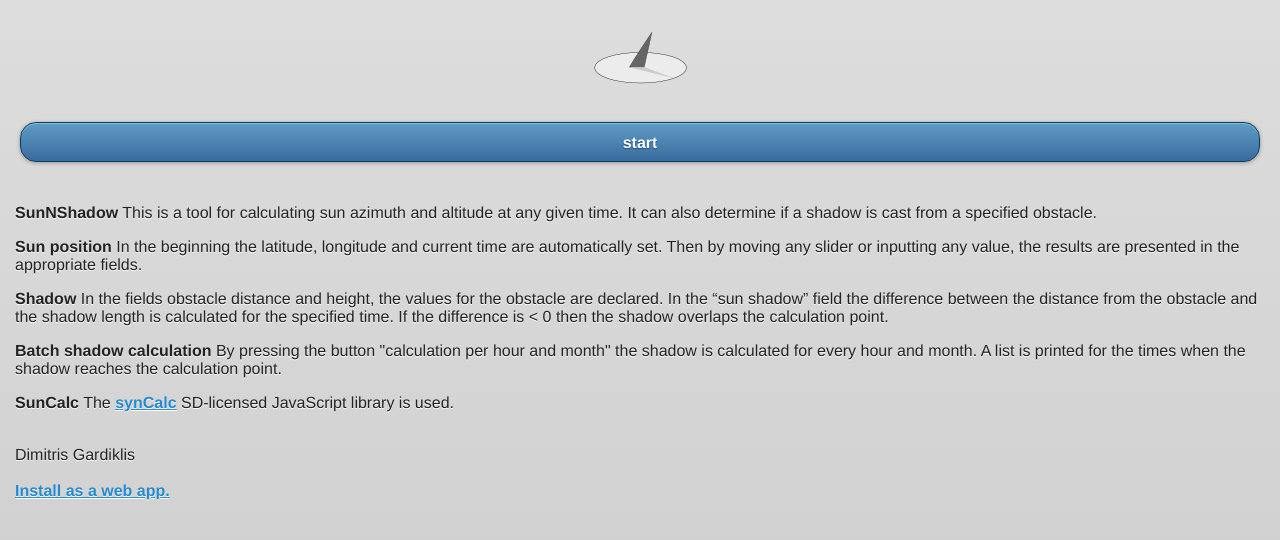
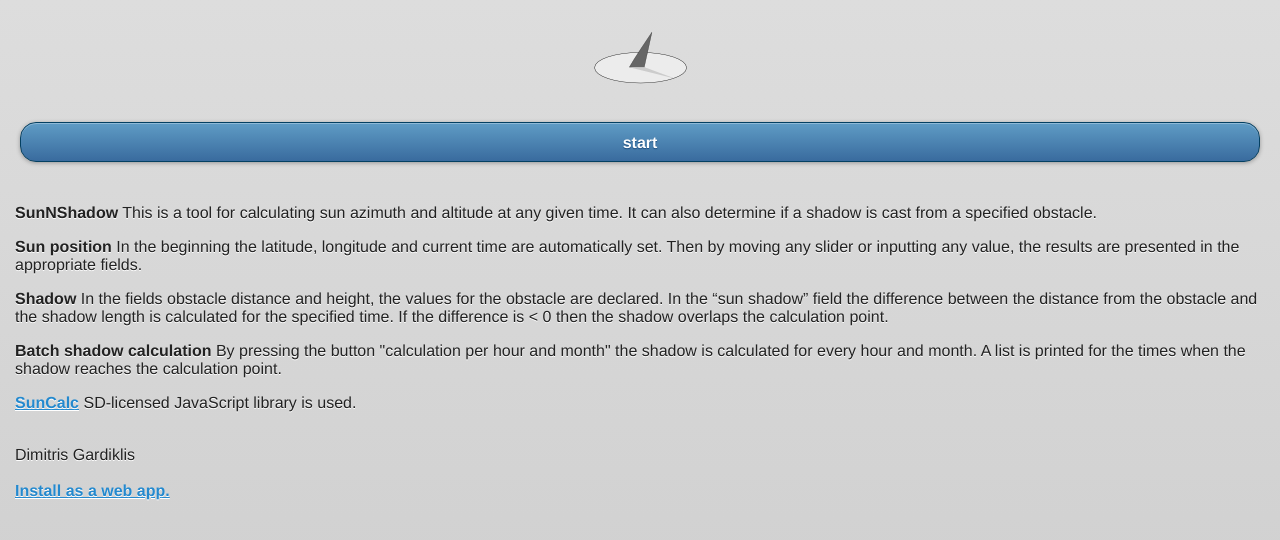
Before and after one commit to mc96107/sunNshadow, a plain HTML site: page index.html in a window 1280 px wide. Drawn offline with Linux system fonts and the light colour scheme.

Commit message:
Update index.html

```diff
--- a/index.html
+++ b/index.html
@@ -34,8 +34,7 @@
 By pressing the button "calculation per hour and month" the shadow is calculated for every hour and month. A list is printed for the times when the shadow reaches the calculation point.
 </p>
 <p>
-<strong>SunCalc</strong>
-The <a href="https://github.com/mourner/suncalc">synCalc</a> SD-licensed JavaScript library is used.
+<strong><a href="https://github.com/mourner/suncalc">SunCalc</a></strong> SD-licensed JavaScript library is used.
 </p>
 <br>
 Dimitris Gardiklis<br>
```
